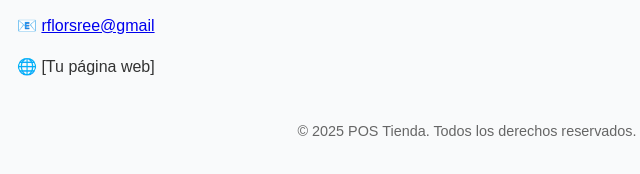
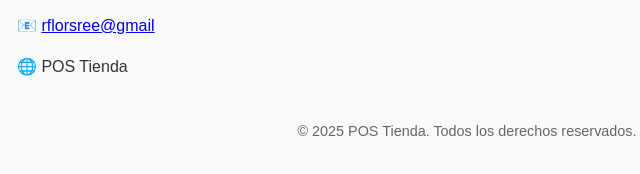
Before and after one commit to rflorsree/POSTienda, a plain HTML site: page index.html in a window 1280 px wide. Shown: the part 1514-1688 px from the top of the page, 173-813 px from the left. Drawn offline with Linux system fonts and the light colour scheme.

Commit message:
Update index.html

```diff
--- a/index.html
+++ b/index.html
@@ -102,7 +102,7 @@
       <h2>8. Contacto</h2>
       <p>Para consultas sobre esta política, contáctanos en:</p>
       <p>📧 <a href="mailto:rflorsree@gmail">rflorsree@gmail</a></p>
-      <p>🌐 [Tu página web]</p>
+      <p>🌐 POS Tienda</p>
     </section>
 
     <footer>
```
